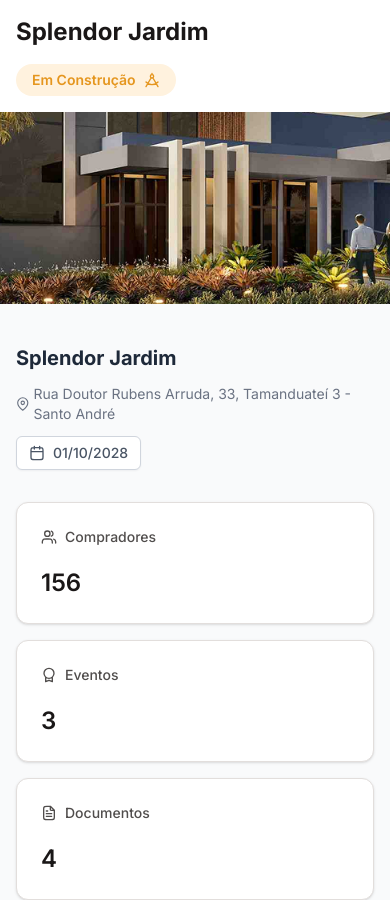
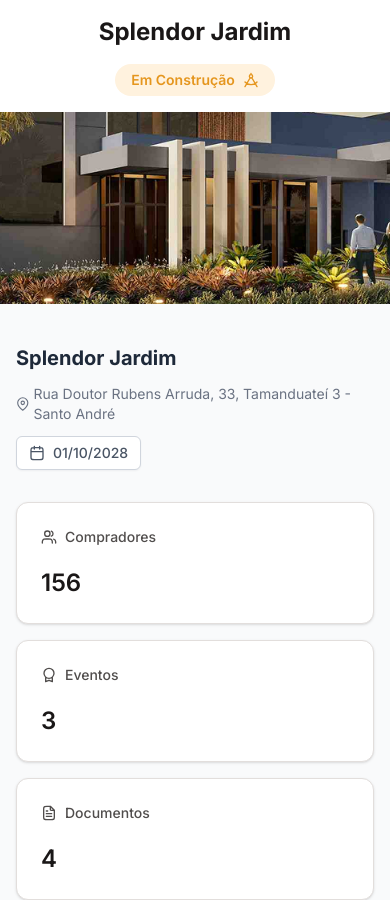
Before and after one commit to thuansilva/desafio-contrutora-patriani, a Next.js app: page / in a window 390 px wide. Shown: the top 900 px of the page. Built offline with nearby package versions, Linux system fonts and the light colour scheme.

Commit message:
fix: Centralizando conteudo

```diff
--- a/src/app/components/header.tsx
+++ b/src/app/components/header.tsx
@@ -1,8 +1,10 @@
 import { CompassIcon } from "../styles/icons";
 
 const Header = () => (
-  <div className="flex flex-wrap justify-between items-center gap-4">
-    <h1 className="text-gray-dark heading-lg">Splendor Jardim</h1>
+  <div className="flex flex-col items-center gap-4 sm:flex-row sm:justify-between">
+    <h1 className="text-gray-dark heading-lg text-center sm:text-left">
+      Splendor Jardim
+    </h1>
 
     <div
       className="flex
```
